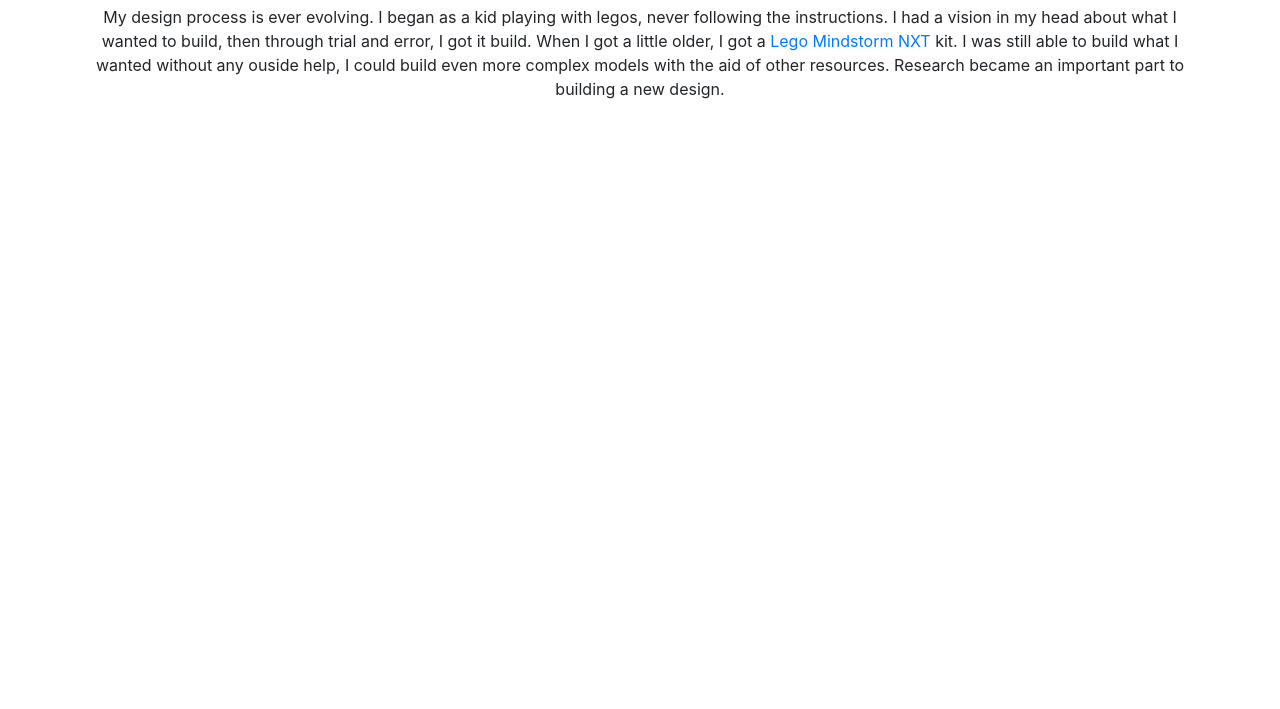
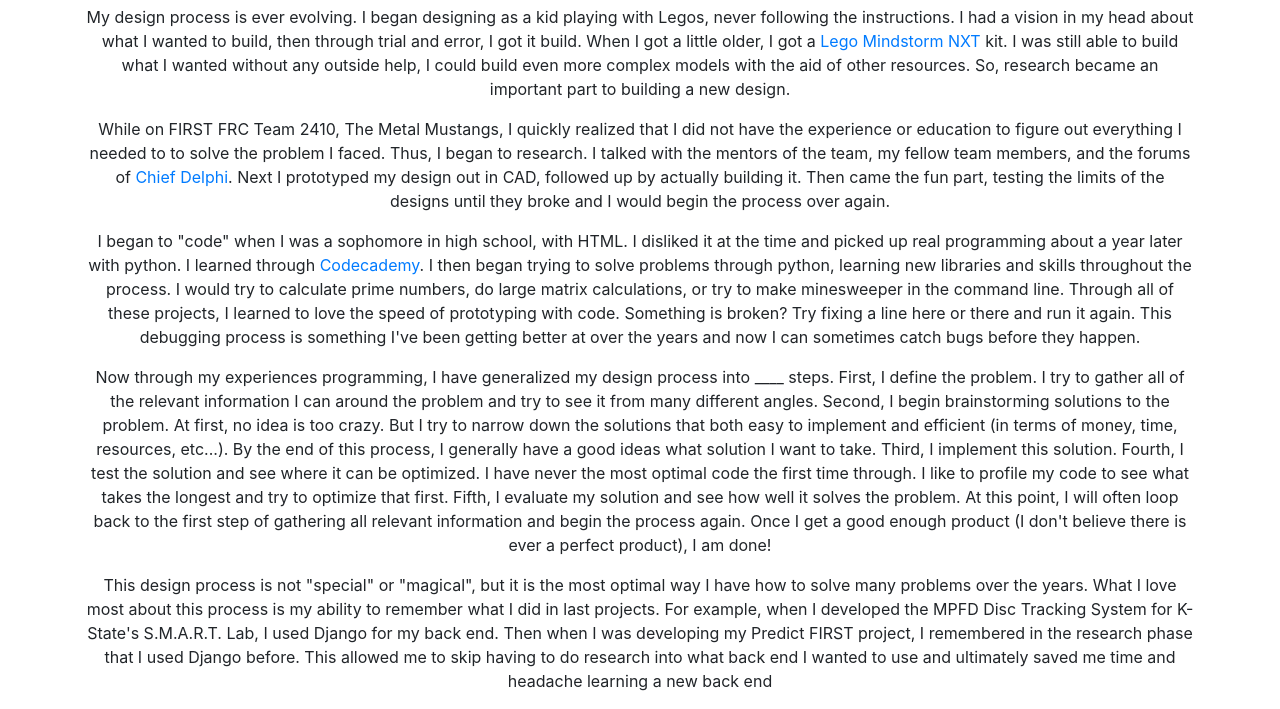
Before and after one commit to SGStrohkorb/sgstrohkorb.github.io, a plain HTML site: page design_process.html in a window 1280 px wide. Shown: the part 126-835 px from the top of the page. Before the commit the page ends 800 px from the top, so only its background shows below. Drawn offline with nearby package versions, Linux system fonts and the light colour scheme.

Commit message:
Finished Design Process

```diff
--- a/design_process.html
+++ b/design_process.html
@@ -55,13 +55,15 @@
     <div class='row'>
         <div class='col-'></div>
         <div class='col'>
-            <p class='text-center'>My design process is ever evolving. I began as a kid playing with legos, never following the instructions. I had a vision in my head about what I wanted to build, then through trial and error, I got it build. When I got a little older, I got a <a href='https://en.wikipedia.org/wiki/Lego_Mindstorms_NXT'>Lego Mindstorm NXT</a> kit. I was still able to build what I wanted without any ouside help, I could build even more complex models with the aid of other resources. Research became an important part to building a new design.</p>
+            <p class='text-center'>My design process is ever evolving. I began designing as a kid playing with Legos, never following the instructions. I had a vision in my head about what I wanted to build, then through trial and error, I got it build. When I got a little older, I got a <a href='https://en.wikipedia.org/wiki/Lego_Mindstorms_NXT'>Lego Mindstorm NXT</a> kit. I was still able to build what I wanted without any outside help, I could build even more complex models with the aid of other resources. So, research became an important part to building a new design.</p>
 
-            <p class='text-center'></p>
+            <p class='text-center'>While on FIRST FRC Team 2410, The Metal Mustangs, I quickly realized that I did not have the experience or education to figure out everything I needed to to solve the problem I faced. Thus, I began to research. I talked with the mentors of the team, my fellow team members, and the forums of <a href='https://www.chiefdelphi.com/'>Chief Delphi</a>. Next I prototyped my design out in CAD, followed up by actually building it. Then came the fun part, testing the limits of the designs until they broke and I would begin the process over again.</p>
 
-            <p class='text-center'></p>
+            <p class='text-center'>I began to "code" when I was a sophomore in high school, with HTML. I disliked it at the time and picked up real programming about a year later with python. I learned through <a href='https://www.codecademy.com/'>Codecademy</a>. I then began trying to solve problems through python, learning new libraries and skills throughout the process. I would try to calculate prime numbers, do large matrix calculations, or try to make minesweeper in the command line. Through all of these projects, I learned to love the speed of prototyping with code. Something is broken? Try fixing a line here or there and run it again. This debugging process is something I've been getting better at over the years and now I can sometimes catch bugs before they happen.</p>
 
-            <p class='text-center'></p>
+            <p class='text-center'>Now through my experiences programming, I have generalized my design process into ____ steps. First, I define the problem. I try to gather all of the relevant information I can around the problem and try to see it from many different angles. Second, I begin brainstorming solutions to the problem. At first, no idea is too crazy. But I try to narrow down the solutions that both easy to implement and efficient (in terms of money, time, resources, etc...). By the end of this process, I generally have a good ideas what solution I want to take. Third, I implement this solution. Fourth, I test the solution and see where it can be optimized. I have never the most optimal code the first time through. I like to profile my code to see what takes the longest and try to optimize that first. Fifth, I evaluate my solution and see how well it solves the problem. At this point, I will often loop back to the first step of gathering all relevant information and begin the process again. Once I get a good enough product (I don't believe there is ever a perfect product), I am done!</p>
+
+            <p class='text-center'>This design process is not "special" or "magical", but it is the most optimal way I have how to solve many problems over the years. What I love most about this process is my ability to remember what I did in last projects. For example, when I developed the MPFD Disc Tracking System for K-State's S.M.A.R.T. Lab, I used Django for my back end. Then when I was developing my Predict FIRST project, I remembered in the research phase that I used Django before. This allowed me to skip having to do research into what back end I wanted to use and ultimately saved me time and headache learning a new back end</p>
         </div>
         <div class='col-'></div>
     </div>
```
Also changed, not shown: index.html (+1 -1 lines).
